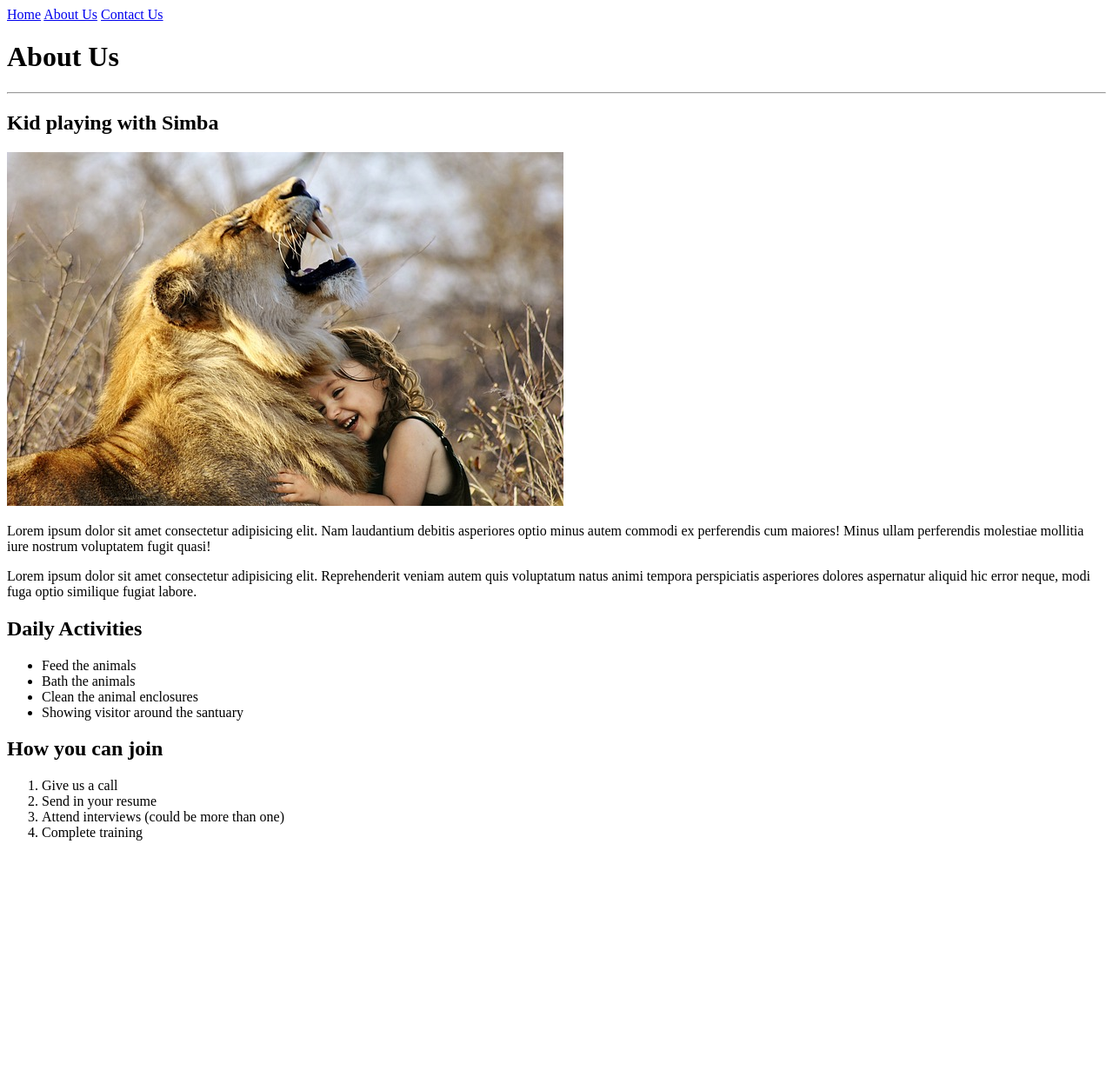
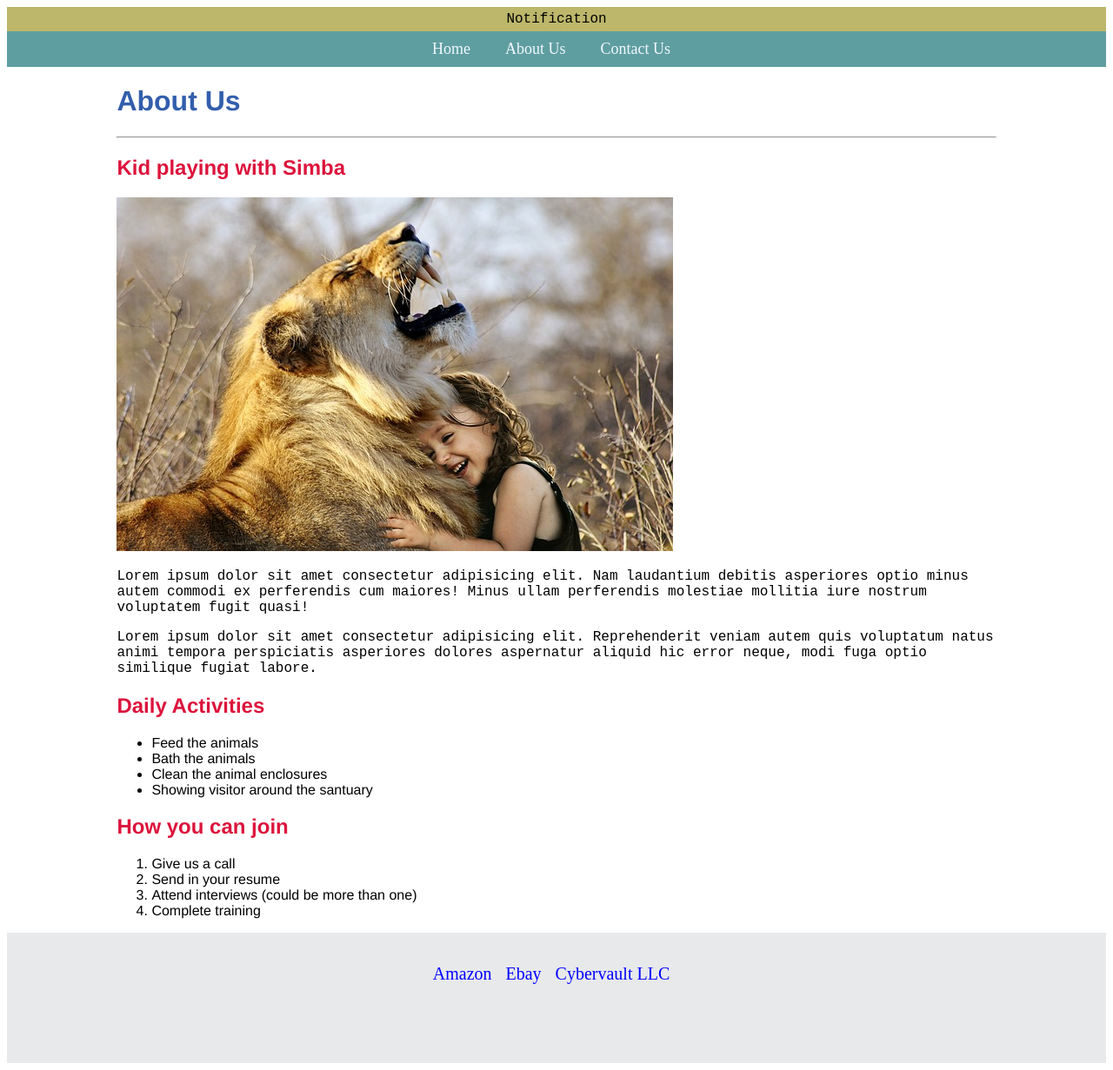
Before and after one commit to gboye0/intro-to-js, a plain HTML site: page about_us.html in a window 1280 px wide. Shown: the whole page at 87% size. Before the commit the page ends 983 px from the top, so only its background shows below. Drawn offline with Linux system fonts and the light colour scheme.

Commit message:
Added CSS and site structure

```diff
--- a/about_us.html
+++ b/about_us.html
@@ -4,28 +4,39 @@
     <meta charset="UTF-8" />
     <meta name="viewport" content="width=device-width, initial-scale=1.0" />
     <title>About Us</title>
+    <link rel="stylesheet" href="stylesheets/style.css" />
   </head>
   <body>
+    <header>
+      <div id="banner">
+        <p>Notification</p>
+      </div>
+      <nav>
         <a href="index.html">Home</a>
         <a href="about_us.html">About Us</a>
         <a href="contact_us.html">Contact Us</a>
+      </nav>
+    </header>
+    <main>
       <h1>About Us</h1>
       <hr />
+      <article>
         <h2>Kid playing with Simba</h2>
         <img src="images/lion.jpg" alt="lion and kid" />
         <p>
-      Lorem ipsum dolor sit amet consectetur adipisicing elit. Nam laudantium
-      debitis asperiores optio minus autem commodi ex perferendis cum maiores!
-      Minus ullam perferendis molestiae mollitia iure nostrum voluptatem fugit
-      quasi!
+          Lorem ipsum dolor sit amet consectetur adipisicing elit. Nam
+          laudantium debitis asperiores optio minus autem commodi ex perferendis
+          cum maiores! Minus ullam perferendis molestiae mollitia iure nostrum
+          voluptatem fugit quasi!
         </p>
         <p>
           Lorem ipsum dolor sit amet consectetur adipisicing elit. Reprehenderit
-      veniam autem quis voluptatum natus animi tempora perspiciatis asperiores
-      dolores aspernatur aliquid hic error neque, modi fuga optio similique
-      fugiat labore.
+          veniam autem quis voluptatum natus animi tempora perspiciatis
+          asperiores dolores aspernatur aliquid hic error neque, modi fuga optio
+          similique fugiat labore.
         </p>
-
+      </article>
+      <article>
         <h2>Daily Activities</h2>
         <ul>
           <li>Feed the animals</li>
@@ -33,7 +44,8 @@
           <li>Clean the animal enclosures</li>
           <li>Showing visitor around the santuary</li>
         </ul>
-
+      </article>
+      <article>
         <h2>How you can join</h2>
         <ol>
           <li>Give us a call</li>
@@ -41,5 +53,13 @@
           <li>Attend interviews (could be more than one)</li>
           <li>Complete training</li>
         </ol>
+      </article>
+    </main>
+    <footer>
+      <br /><br />
+      <a href="https://amazon.com" target="_blank">Amazon</a>
+      <a href="https://ebay.com" target="_blank">Ebay</a>
+      <a href="https:cybervaultllc.net" target="_blank">Cybervault LLC</a>
+    </footer>
   </body>
 </html>
--- /dev/null
+++ b/stylesheets/style.css
@@ -0,0 +1,75 @@
+h1 {
+  color: rgb(51, 94, 172);
+}
+
+h2 {
+  color: crimson;
+}
+
+h1,
+h2,
+h3,
+h4,
+h5,
+h6,
+li {
+  font-family: 'Franklin Gothic Medium', 'Arial Narrow', Arial, sans-serif;
+}
+
+p {
+  font-family: 'Courier New', Courier, monospace;
+}
+
+#banner,
+banner {
+  background-color: darkkhaki;
+  padding-bottom: 5px;
+  padding-top: 5px;
+  text-align: center;
+}
+
+#banner p {
+  margin: 0;
+}
+
+#nav,
+nav {
+  background-color: cadetblue;
+  padding: 10px;
+  text-align: center;
+}
+
+#nav a,
+nav a {
+  color: aliceblue;
+  text-decoration: none;
+  font-size: large;
+  margin-right: 12px;
+  padding: 12px;
+}
+
+#nav a:hover,
+nav a:hover {
+  background-color: skyblue;
+}
+
+#footer,
+footer {
+  background-color: #e7e9eb;
+  min-height: 150px;
+  text-align: center;
+}
+
+#footer a,
+footer a {
+  color: blue;
+  text-decoration: none;
+  font-size: 20px;
+  margin-right: 12px;
+}
+
+#main,
+main {
+  width: 80%;
+  margin: 0 auto;
+}
```
Also changed, not shown: confirmation.html (+1 -0 lines), contact_us.html (+17 -4 lines), index.html (+19 -4 lines). Lines whose indentation alone changed are shown as unchanged.
